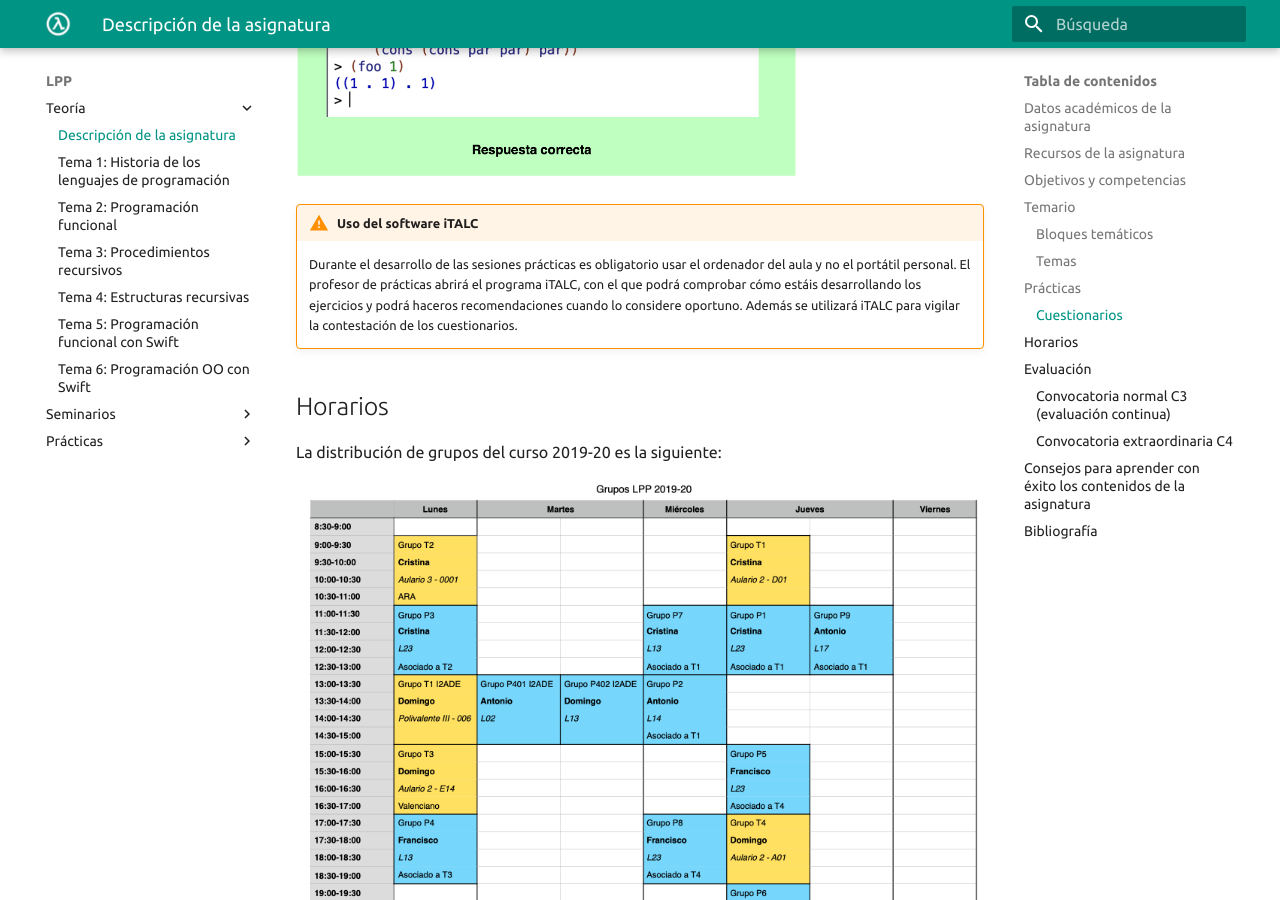
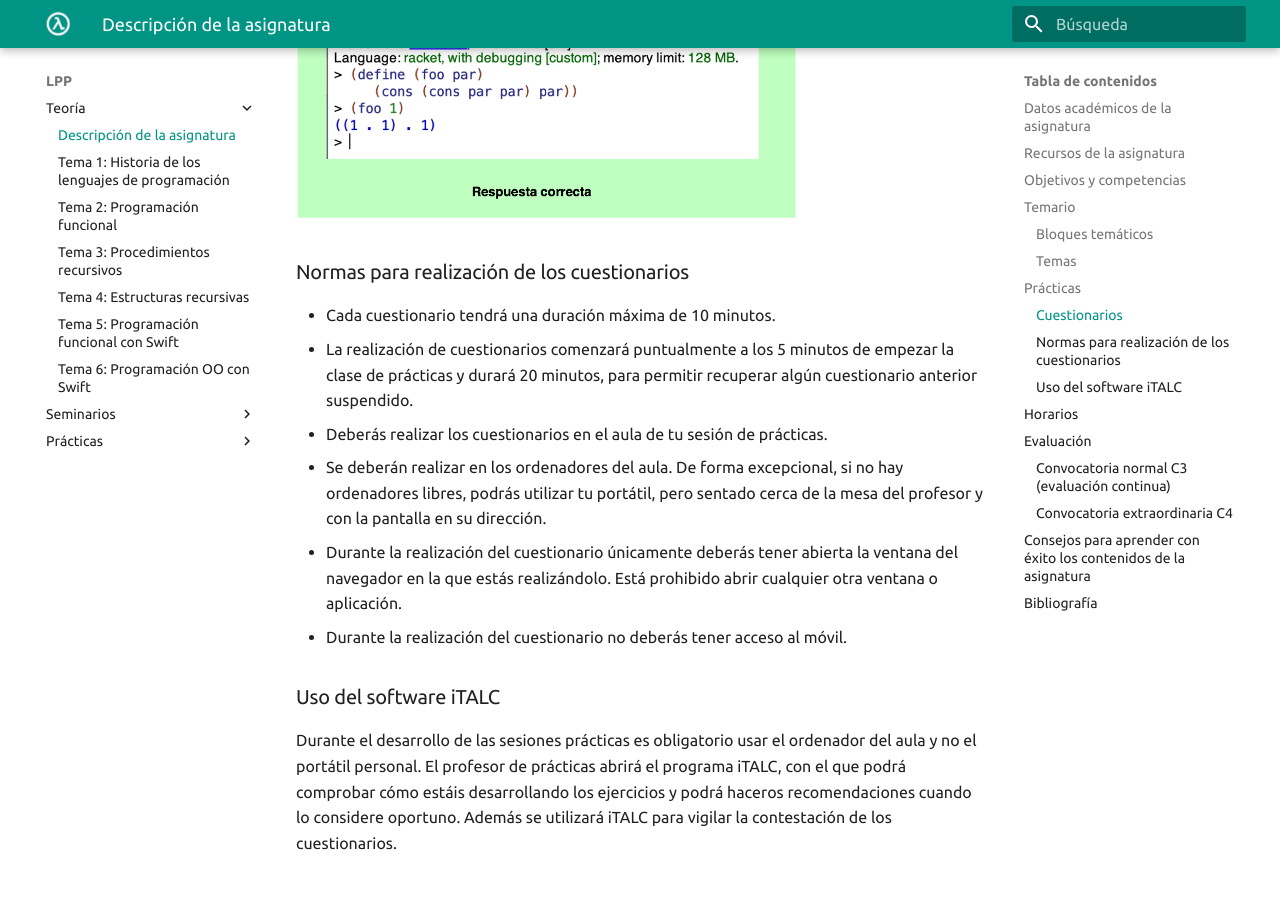
Before and after one commit to domingogallardo/apuntes-lpp, an MkDocs documentation site: the page built from docs/teoria/tema00-descripcion-asignatura/tema00-descripcion-asignatura.md, in a window 1280 px wide and 900 px high, scrolled down 5512 px. Built offline with MkDocs 1.6.1 and Material for MkDocs 9.7.7, drawn with Linux system fonts in a browser that asks for light colours; some of the changed text lies outside the part shown.

Commit message:
Normas para la realización de los cuestionarios

```diff
--- a/docs/teoria/tema00-descripcion-asignatura/tema00-descripcion-asignatura.md
+++ b/docs/teoria/tema00-descripcion-asignatura/tema00-descripcion-asignatura.md
@@ -195,15 +195,39 @@ cuestionarios. Deberás escribirlas de forma totalmente correcta,
 que proporcionamos en teoría y en los resultados de la ejecución de
 expresiones en el intérprete del lenguaje.
 
+A continuación puedes ver ejemplos incorrectos y correctos de
+contestación de un cuestionario.
+
 <img src="imagenes/respuestas-cuestionario.png" width="500px"/>
 
-!!! Warning "Uso del software iTALC"
-    Durante el desarrollo de las sesiones prácticas es obligatorio
-    usar el ordenador del aula y no el portátil personal. El
-    profesor de prácticas abrirá el programa iTALC, con el que podrá
-    comprobar cómo estáis desarrollando los ejercicios y podrá haceros
-    recomendaciones cuando lo considere oportuno. Además se utilizará
-    iTALC para vigilar la contestación de los cuestionarios.
+
+### Normas para realización de los cuestionarios ###
+
+- Cada cuestionario tendrá una duración máxima de 10 minutos.
+- La realización de cuestionarios comenzará puntualmente a los 5
+  minutos de empezar la clase de prácticas y durará 20 minutos, para
+  permitir recuperar algún cuestionario anterior suspendido.
+- Deberás realizar los cuestionarios en el aula de tu sesión de
+  prácticas.
+- Se deberán realizar en los ordenadores del aula. De forma
+  excepcional, si no hay ordenadores libres, podrás utilizar tu
+  portátil, pero sentado cerca de la mesa del profesor y con la
+  pantalla en su dirección.
+- Durante la realización del cuestionario únicamente deberás tener
+  abierta la ventana del navegador en la que estás realizándolo. Está
+  prohibido abrir cualquier otra ventana o aplicación.
+- Durante la realización del cuestionario no deberás tener acceso
+  al móvil.
+
+### Uso del software iTALC ###
+
+Durante el desarrollo de las sesiones prácticas es obligatorio usar el
+ordenador del aula y no el portátil personal. El profesor de prácticas
+abrirá el programa iTALC, con el que podrá comprobar cómo estáis
+desarrollando los ejercicios y podrá haceros recomendaciones cuando lo
+considere oportuno. Además se utilizará iTALC para vigilar la
+contestación de los cuestionarios.
+
 
 ## Horarios
 
```
Also changed, not shown: other parts of docs/teoria/tema00-descripcion-asignatura/tema00-descripcion-asignatura.md (+4 -4 lines).
